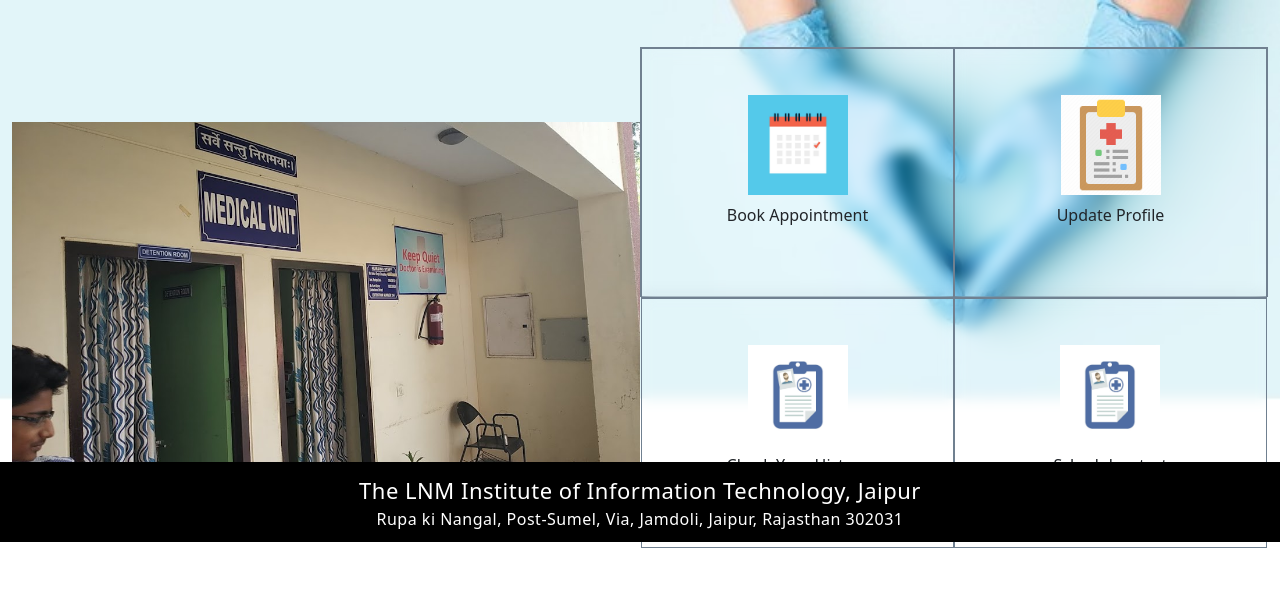
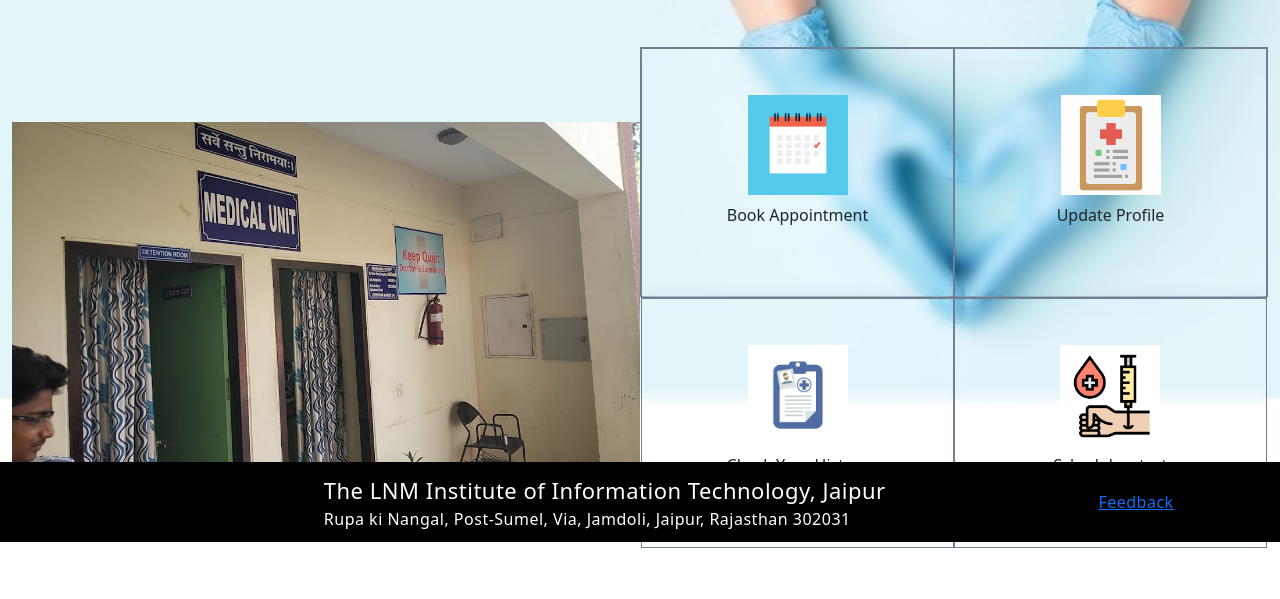
Before and after one commit to vishal-zx/LNM-Medical-Dispensary, a Django app: page /patient/ in a window 1280 px wide. Shown: the part 258-857 px from the top of the page. Run offline with Django 3.2, Linux system fonts and the light colour scheme; some libraries are stand-ins or nearby versions.

Commit message:
patient final

```diff
--- a/LNMMedicalDispensary/templates/patient.html
+++ b/LNMMedicalDispensary/templates/patient.html
@@ -74,7 +74,7 @@
 
                 <div class="pc1rc glass">
                     <div class="xyz">
-                        <img src="{% static 'images/history.jpg' %}" alt="Book Appointment"
+                        <img src="{% static 'images/tests.png' %}" alt="Book Appointment"
                             style="width: 100%; max-width: 100px; height: auto;">
                         <br>
                         <p>Schedule a test</p>
@@ -84,8 +84,16 @@
         </div>
     </div>
     <div class="footer">
-        <div class="add"> The LNM Institute of Information Technology, Jaipur</div>
-        <div>Rupa ki Nangal, Post-Sumel, Via, Jamdoli, Jaipur, Rajasthan 302031</div>
+        <div class="feedback">
+            &nbsp;
+        </div>
+        <div>
+            <div class="add"> The LNM Institute of Information Technology, Jaipur</div>
+            <div>Rupa ki Nangal, Post-Sumel, Via, Jamdoli, Jaipur, Rajasthan 302031</div>
+        </div>
+        <div class="feedback">
+            <a href="">Feedback</a>
+        </div>
     </div>
 </body>
 </html>
```
Also changed, not shown: LNMMedicalDispensary/static/images/tests.png (added).
